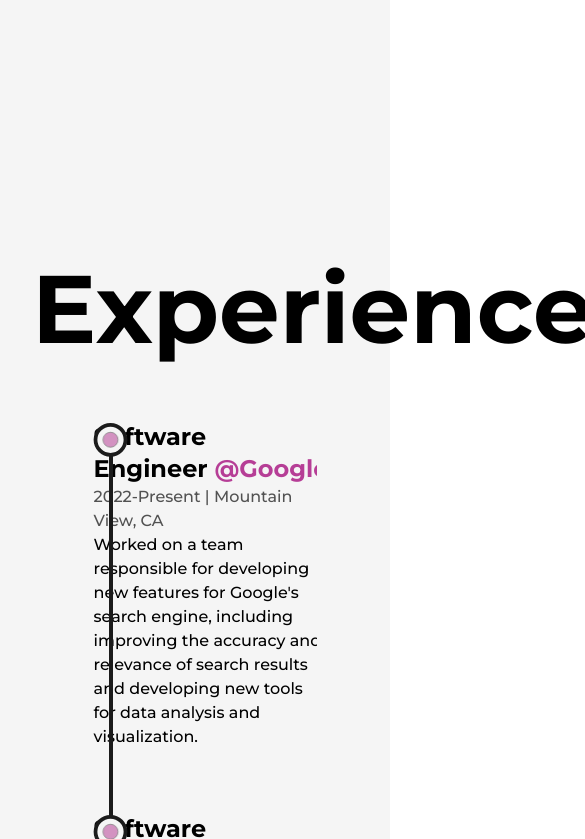
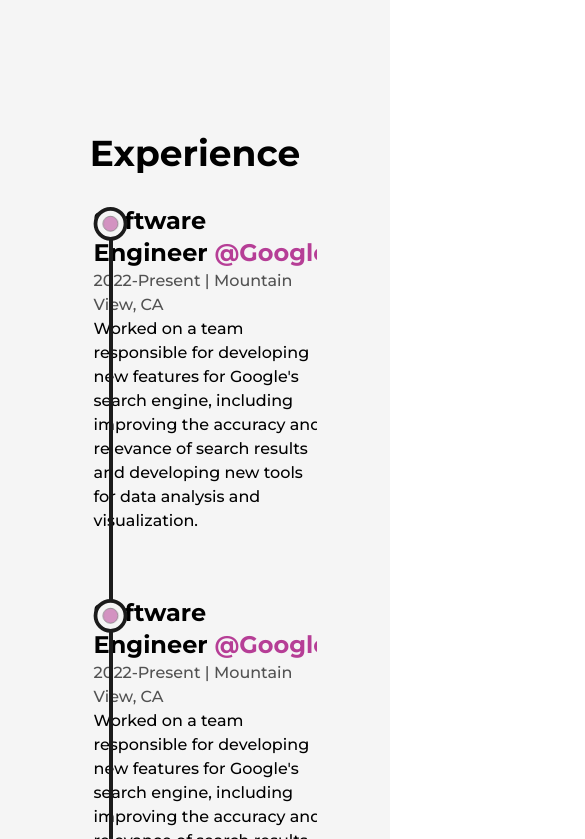
Before and after one commit to Elerqsousy/portfolio-Next-TailwindCSS, a Next.js app: page /about in a window 390 px wide. Shown: the part 2105-2944 px from the top of the page, 585 px wide, since content can reach past the window. Built offline with nearby package versions, Linux system fonts and the light colour scheme.

Commit message:
Apply responsive styles on the experience section on about page

```diff
--- a/src/conponents/Experience.js
+++ b/src/conponents/Experience.js
@@ -43,8 +43,11 @@
   });
 
   return (
-    <div className='my-64'>
-      <h2 className='font-bold text-8xl mb-16 w-full text-center'>
+    <div className='mt-64 lg:mt-32'>
+      <h2
+        className='font-bold text-8xl mb-16 w-full text-center
+      lg:!text-7xl sm:!text-6xl xs:!text-4xl sm:mb-8'
+      >
         Experience
       </h2>
       <div ref={ref} className='w-[75%] mx-auto relative overflow-hidden'>
```
